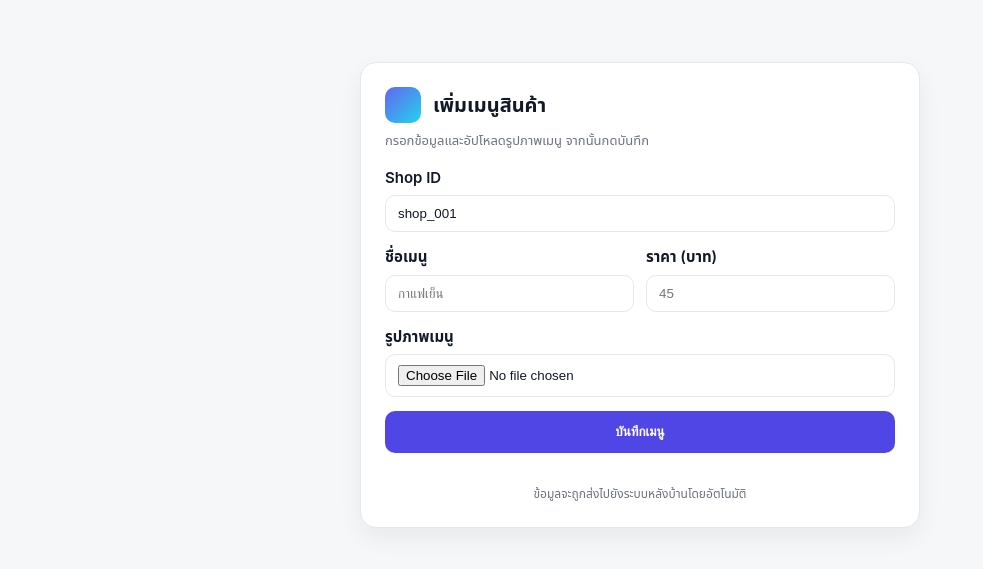
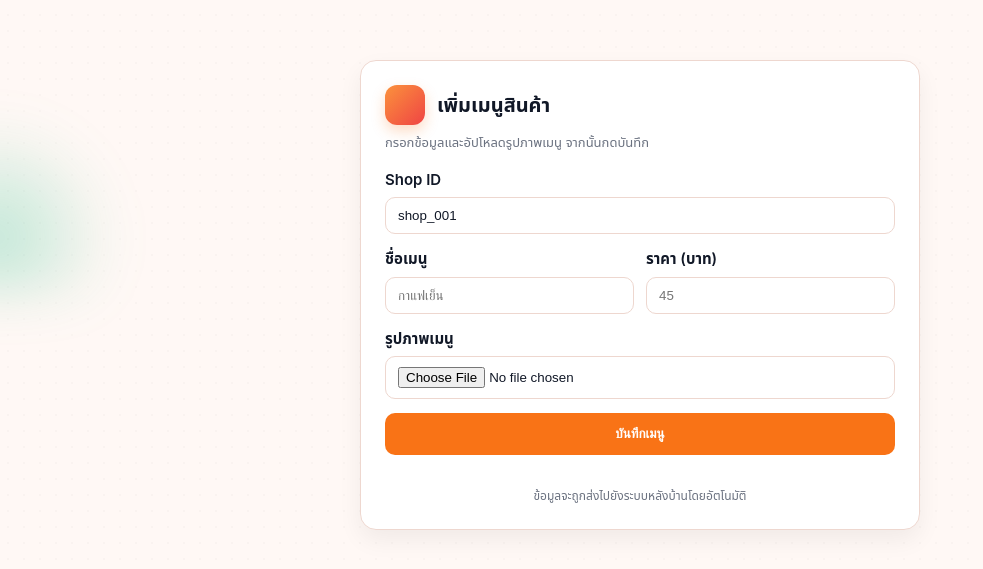
Before and after one commit to nookdanger/n8n, a plain HTML site: page web-merchant/index.html in a window 1280 px wide. Shown: the part 105-674 px from the top of the page, without its empty margins (0-983 px from the left). Drawn offline with Linux system fonts and the light colour scheme.

Commit message:
update  ui2

```diff
--- a/web-merchant/index.html
+++ b/web-merchant/index.html
@@ -6,15 +6,33 @@
   <title>Merchant - เพิ่มเมนู</title>
   <style>
     :root{
-      --bg:#f6f7f9; --card:#ffffff; --text:#111827; --muted:#6b7280; --border:#e5e7eb;
-      --primary:#4f46e5; --primary-hover:#4338ca; --ring:#c7d2fe; --success:#059669; --error:#dc2626;
+      --bg:#fff8f5; --card:#ffffff; --text:#111827; --muted:#6b7280; --border:#eed7cf;
+      --primary:#f97316; --primary-hover:#ea580c; --ring:#fed7aa; --success:#059669; --error:#dc2626;
+      --tomato: rgba(244,63,94,.28); /* red */
+      --mustard: rgba(234,179,8,.28); /* yellow */
+      --basil: rgba(16,185,129,.28); /* green */
     }
     *{ box-sizing:border-box; }
     html,body{ height:100%; }
     body{
       margin:0; background:var(--bg); color:var(--text);
       font: 15px/1.5 -apple-system, BlinkMacSystemFont, "Segoe UI", Roboto, "Noto Sans Thai", "Noto Sans", Arial, sans-serif;
-      display:grid; place-items:center; padding:24px;
+      display:grid; place-items:center; padding:24px; position:relative; overflow-x:hidden;
+    }
+    /* Foodie blurred blobs */
+    body::before{
+      content:""; position:fixed; inset:-20% -10% auto -10%; height:70vh; z-index:-2;
+      background:
+        radial-gradient(180px 140px at 12% 18%, var(--tomato), transparent 60%),
+        radial-gradient(220px 160px at 90% 12%, var(--mustard), transparent 60%),
+        radial-gradient(200px 200px at 8% 90%, var(--basil), transparent 60%);
+      filter: blur(25px);
+    }
+    /* Subtle dotted paper texture */
+    body::after{
+      content:""; position:fixed; inset:0; z-index:-3; pointer-events:none; opacity:.5;
+      background-image: radial-gradient(rgba(0,0,0,.04) 1px, transparent 1px);
+      background-size: 16px 16px;
     }
     .card{
       width:100%; max-width:560px; background:var(--card); border:1px solid var(--border);
@@ -22,9 +40,12 @@
       padding:24px; overflow:hidden;
     }
     .header{ display:flex; align-items:center; gap:12px; margin-bottom:8px; }
-    .logo{ width:36px; height:36px; border-radius:10px; background:linear-gradient(135deg,#6366f1,#22d3ee); }
+    .logo{ width:40px; height:40px; border-radius:12px; background:linear-gradient(135deg,#fb923c,#ef4444); display:grid; place-items:center; box-shadow:0 6px 14px rgba(249,115,22,.25); }
+    .logo svg{ width:22px; height:22px; color:#fff; }
     h1{ font-size:20px; margin:0; }
     .sub{ color:var(--muted); margin:0 0 16px; font-size:13px; }
+    .chips{ display:flex; flex-wrap:wrap; gap:8px; margin:6px 0 16px; }
+    .chip{ padding:6px 10px; border-radius:999px; background:#fff; border:1px solid var(--border); color:#a16207; font-weight:600; font-size:12px; }
     form{ display:grid; gap:14px; }
     .field{ display:grid; gap:6px; }
     label{ font-weight:600; }
```
